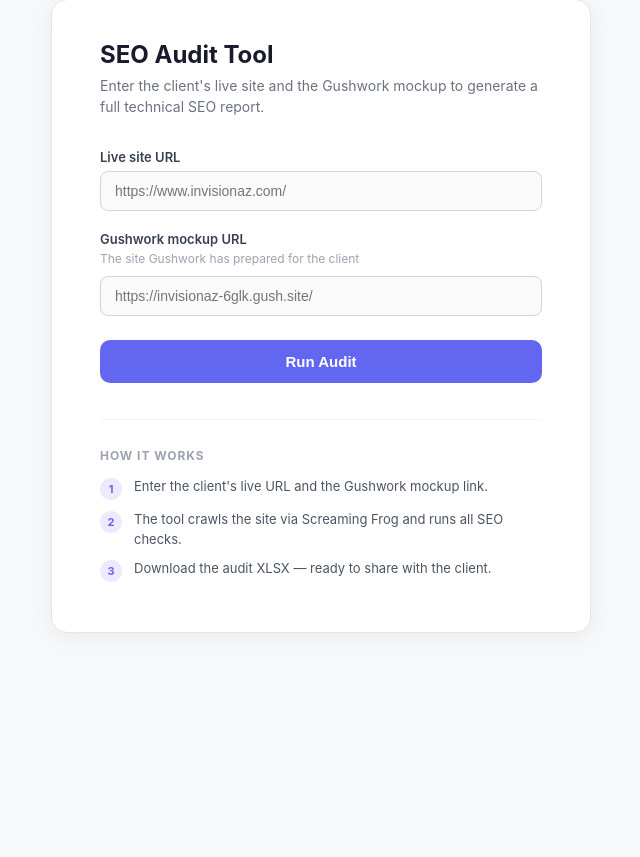
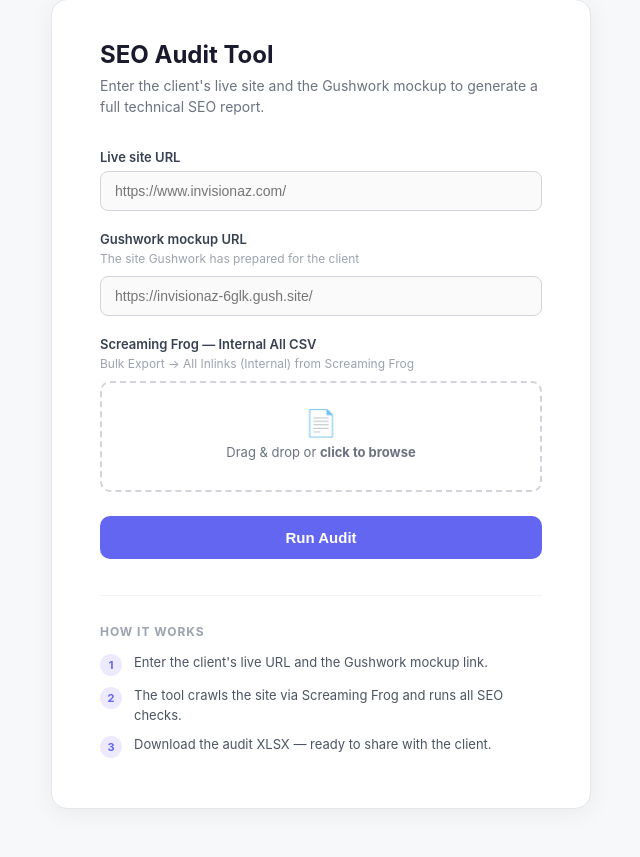
Before and after one commit to shavigoyal-hub/website-audit-tool, a Flask app: page / in a window 1280 px wide. Shown: the part 97-954 px from the top of the page, without its empty margins (319-959 px from the left). Before the commit the page ends 730 px from the top, so only its background shows below. Run offline with Flask 3, Linux system fonts and the light colour scheme.

Commit message:
fix(app): rewrite run_audit with correct try/finally; re-add CSV upload
- All audit logic now inside the try block; finally: cleans up temp file
- CSV upload re-added to form (Vercel has no persistent filesystem)
- Mockup URL field added; client name auto-derived from live URL domain
- .vercel added to .gitignore

Co-Authored-By: Claude Sonnet 4.6 <noreply@anthropic.com>

```diff
--- a/app.py
+++ b/app.py
@@ -2,11 +2,12 @@
 import json
 import os
 import re
+import tempfile
 import traceback
 
 from flask import Flask, jsonify, render_template, request, send_file
 
-from audit import config as cfg_mod, observations, pagespeed, parameters, report_xlsx, sf_csv
+from audit import observations, pagespeed, parameters, report_xlsx, sf_csv
 
 app = Flask(__name__)
 app.config["MAX_CONTENT_LENGTH"] = 20 * 1024 * 1024  # 20 MB upload limit
@@ -19,46 +20,43 @@ def index():
 
 @app.route("/run", methods=["POST"])
 def run_audit():
+    tmp_csv = None
     try:
         live_url = request.form.get("live_url", "").strip()
         mockup_url = request.form.get("mockup_url", "").strip()
+
+        if not live_url:
+            return jsonify({"error": "Live URL is required."}), 400
 
         # Derive client name from domain: https://www.invisionaz.com/ → invisionaz
         m = re.match(r"https?://(?:www\.)?([^/]+)", live_url)
         domain = m.group(1) if m else live_url
         client_name = re.sub(r"\.[^.]+$", "", domain).replace(".", "_").lower()
+
         psi_key = os.environ.get("PAGESPEED_API_KEY")
 
-        if not client_name or not live_url:
-            return jsonify({"error": "Client name and live URL are required."}), 400
-
-        # Look for a pre-placed CSV at the conventional path, or fall back to a
-        # client-specific JSON config (which points to the CSV inside it).
-        csv_path = os.path.join("inputs", f"{client_name}_internal_all.csv")
+        # Load client config if it exists (exclude patterns, page types, manual PSI)
+        exclude_patterns, page_type_patterns, manual_psi = [], None, None
         client_json = os.path.join("clients", f"{client_name}.json")
-
         if os.path.exists(client_json):
             with open(client_json) as f:
                 stored = json.load(f)
-            csv_path = stored.get("sf_internal_all_csv", csv_path)
             exclude_patterns = stored.get("exclude_url_patterns", [])
             page_type_patterns = stored.get("page_type_patterns")
             manual_psi = stored.get("manual_psi")
             if not mockup_url:
                 mockup_url = stored.get("mockup_url", "")
+
+        # CSV: uploaded file takes priority; fall back to pre-placed file on disk
+        csv_file = request.files.get("csv_file")
+        if csv_file and csv_file.filename:
+            tmp_csv = tempfile.NamedTemporaryFile(suffix=".csv", delete=False)
+            csv_file.save(tmp_csv.name)
+            csv_path = tmp_csv.name
         else:
-            exclude_patterns = []
-            page_type_patterns = None
-            manual_psi = None
-
-        if not os.path.exists(csv_path):
-            return jsonify({
-                "error": (
-                    f"No crawl data found for '{client_name}'. "
-                    f"Expected at: {csv_path}\n"
-                    "Run a Screaming Frog crawl first and place the Internal All CSV there."
-                )
-            }), 400
+            csv_path = os.path.join("inputs", f"{client_name}_internal_all.csv")
+            if not os.path.exists(csv_path):
+                return jsonify({"error": f"No CSV uploaded and no pre-placed file found at {csv_path}."}), 400
 
         import pandas as pd
         df_raw = pd.read_csv(csv_path, dtype=str, keep_default_na=False, low_memory=False)
@@ -107,6 +105,10 @@ def run_audit():
     except Exception:
         return jsonify({"error": traceback.format_exc()}), 500
 
+    finally:
+        if tmp_csv:
+            os.unlink(tmp_csv.name)
+
 
 @app.route("/download/<path:filepath>")
 def download(filepath):
--- a/templates/index.html
+++ b/templates/index.html
@@ -47,6 +47,24 @@
       margin-bottom: 20px;
     }
     input:focus { outline: none; border-color: #6366f1; background: #fff; }
+
+    .upload-zone {
+      border: 2px dashed #d1d5db;
+      border-radius: 10px;
+      padding: 24px;
+      text-align: center;
+      cursor: pointer;
+      transition: border-color 0.15s, background 0.15s;
+      margin-bottom: 20px;
+      position: relative;
+    }
+    .upload-zone:hover { border-color: #6366f1; background: #f5f3ff; }
+    .upload-zone input[type="file"] {
+      position: absolute; inset: 0; opacity: 0; cursor: pointer; width: 100%; height: 100%;
+    }
+    .upload-zone .icon { font-size: 26px; margin-bottom: 6px; }
+    .upload-zone p { font-size: 13px; color: #6b7280; }
+    .upload-zone .file-name { font-size: 13px; font-weight: 600; color: #6366f1; margin-top: 6px; }
 
     button[type="submit"] {
       width: 100%;
@@ -101,13 +119,22 @@
     <h1>SEO Audit Tool</h1>
     <p class="subtitle">Enter the client's live site and the Gushwork mockup to generate a full technical SEO report.</p>
 
-    <form id="auditForm">
+    <form id="auditForm" enctype="multipart/form-data">
       <label for="live_url">Live site URL</label>
       <input type="url" id="live_url" name="live_url" placeholder="https://www.invisionaz.com/" required />
 
       <label for="mockup_url">Gushwork mockup URL</label>
       <p class="hint">The site Gushwork has prepared for the client</p>
       <input type="url" id="mockup_url" name="mockup_url" placeholder="https://invisionaz-6glk.gush.site/" />
+
+      <label>Screaming Frog — Internal All CSV</label>
+      <p class="hint">Bulk Export → All Inlinks (Internal) from Screaming Frog</p>
+      <div class="upload-zone" id="uploadZone">
+        <div class="icon">📄</div>
+        <p>Drag & drop or <strong>click to browse</strong></p>
+        <div class="file-name" id="fileName"></div>
+        <input type="file" name="csv_file" id="csvFile" accept=".csv" required />
+      </div>
 
       <button type="submit" id="submitBtn">
         <span id="btnText">Run Audit</span>
@@ -126,6 +153,10 @@
   </div>
 
   <script>
+    document.getElementById("csvFile").addEventListener("change", function () {
+      document.getElementById("fileName").textContent = this.files[0]?.name || "";
+    });
+
     document.getElementById("auditForm").addEventListener("submit", async function (e) {
       e.preventDefault();
       const btn = document.getElementById("submitBtn");
```
Also changed, not shown: 1 other file.
